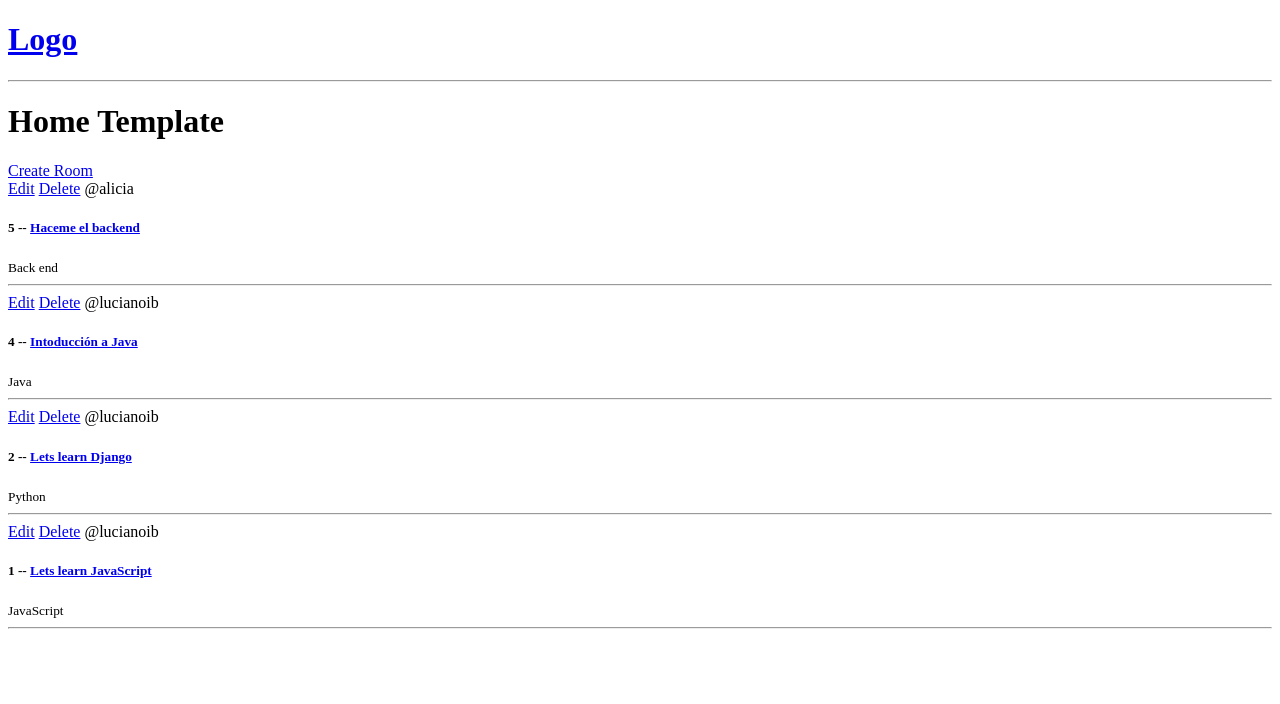
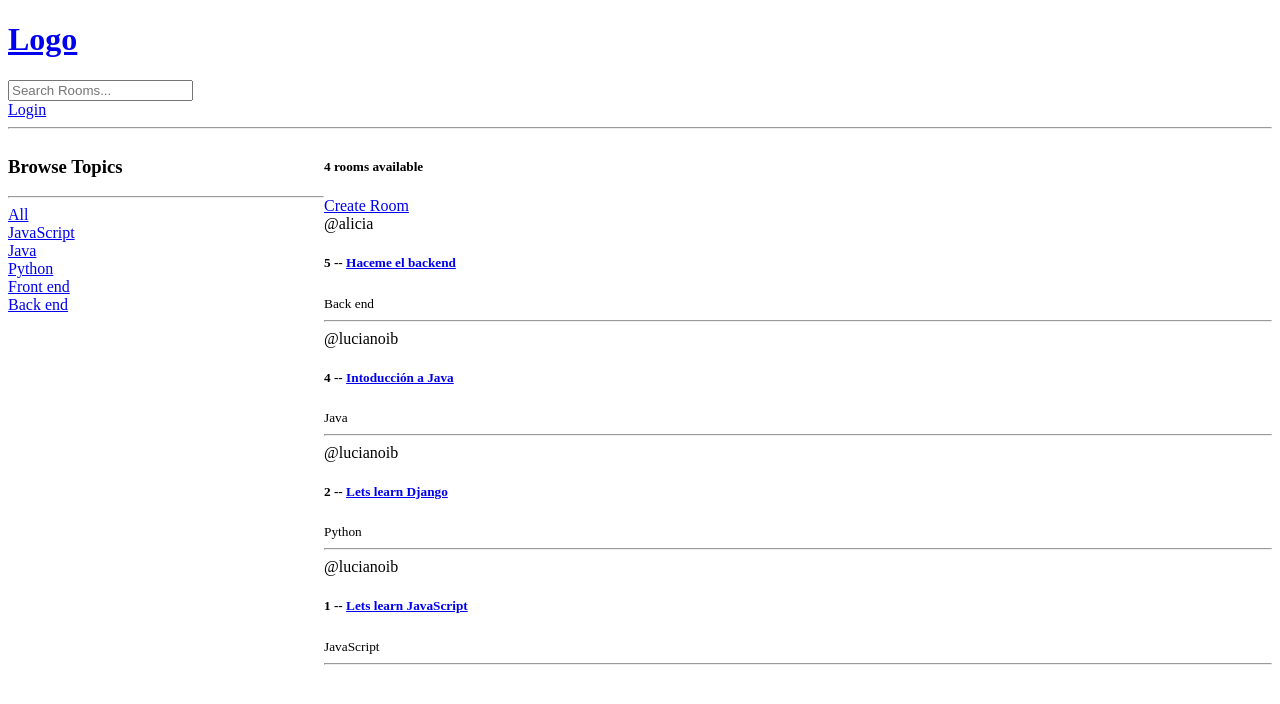
Before and after one commit to luciano393/project-django, a Django app: page / in a window 1280 px wide. Shown: the top 704 px of the page. Run offline with Django 3.2, Linux system fonts and the light colour scheme; data comes from the database, SQL or seed files in the repository; both versions use the stored data as it was after the commit.

Commit message:
crud login, logout and register

```diff
--- a/base/templates/base/home.html
+++ b/base/templates/base/home.html
@@ -2,17 +2,43 @@
 
 {% block content %}
 
-<h1>Home Template</h1>
+<style>
+    .home-container {
+        display: grid;
+        grid-template-columns: 1fr 3fr;
+    }
+</style>
+
+<div class="home-container">
 
     <div>
+        <h3>Browse Topics</h3>
+        <hr>
 
+        <div>
+            <a href="{% url 'home' %}">All</a>
+        </div>
+
+        {% for topic in topics %}
+            <div>
+                <a href="{% url 'home' %}?q={{topic.name}}">{{topic.name}}</a>
+            </div>
+        {% endfor %}
+    </div>
+
+
+    <div>
+        <h5>{{room_count}} rooms available</h5>
         <a href="{% url 'create-room' %}">Create Room</a>
 
         <div>
             {% for room in rooms %}
                 <div>
+                    {% if request.user == room.host %}
                     <a href="{% url 'update-room' room.id %}">Edit</a>
                     <a href="{% url 'delete-room' room.id %}">Delete</a>
+                    {% endif %}
+
                     <span>@{{room.host.username}}</span>
                     <h5>{{room.id}} -- <a href="{% url 'room' room.id %}">{{room.name}}</a></h5>
                     <small>{{room.topic.name}}</small>
@@ -21,6 +47,8 @@
             {% endfor %}
 
         </div>
+    </div>
+
 
 </div>
 
--- a/base/urls.py
+++ b/base/urls.py
@@ -3,6 +3,10 @@ from django.urls.resolvers import URLPattern
 from . import views
 
 urlpatterns = [
+    path('login/', views.loginPage, name='login'),
+    path('logout/', views.logoutUser, name='logout'),
+    path('register/', views.registerPage, name='register'),
+
     path('', views.home, name="home"),
     path('room/<str:pk>', views.room, name="room"),
 
--- a/base/views.py
+++ b/base/views.py
@@ -1,6 +1,12 @@
 from django.shortcuts import render, redirect
+from django.db.models import Q
 from django.http import HttpResponse
-from .models import Room
+from django.contrib.auth.models import User
+from django.contrib.auth.decorators import login_required
+from django.contrib import messages
+from django.contrib.auth import authenticate, login, logout
+from django.contrib.auth.forms import UserCreationForm
+from .models import Room, Topic
 from .forms import RoomForm
 # Create your views here.
 
@@ -10,9 +16,64 @@ from .forms import RoomForm
     {'id':3, 'name': 'Frontend developers'}
 ] """
 
+def loginPage(request):
+    page = 'login'
+
+    if request.user.is_authenticated:
+        return redirect('home')
+
+    if request.method == 'POST':
+        username = request.POST.get('username').lower()
+        password = request.POST.get('password')
+
+        try:
+            user = User.objects.get(username=username)
+        except:
+            messages.error(request, 'User does not exist')
+
+        user = authenticate(request, username=username, password=password)
+
+        if user is not None:
+            login(request, user)
+            return redirect('home')
+        else:
+            messages.error(request, 'Username OR password does not exist')
+    context = { 'page': page }
+    return render(request, 'base/login_register.html', context)
+
+def logoutUser(request):
+    logout(request)
+    return redirect('home')
+
+def registerPage(request):
+    form = UserCreationForm()
+
+    if request.method == 'POST':
+        form = UserCreationForm(request.POST)
+        if form.is_valid():
+            user = form.save(commit=False)
+            user.username = user.username.lower()
+            user.save()
+            login(request, user)
+            return redirect('home')
+        else:
+            messages.error(request, 'An error ocurred during registration')
+
+    return render(request, 'base/login_register.html', {'form': form})
+
+
 def home(request):
-    rooms = Room.objects.all()
-    context = {'rooms': rooms}
+    q = request.GET.get('q') if request.GET.get('q') != None else ''
+    rooms = Room.objects.filter(
+        Q(topic__name__icontains=q) |
+        Q(name__icontains=q) |
+        Q(description__icontains=q)
+        )
+
+    topics = Topic.objects.all()
+    room_count = rooms.count()
+
+    context = {'rooms': rooms, 'topics': topics, 'room_count': room_count}
     return render(request, 'base/home.html', context)
 
 def room(request, pk):
@@ -20,6 +81,7 @@ def room(request, pk):
     context = {'room': room}
     return render(request, 'base/room.html', context)
 
+@login_required(login_url='/login')
 def createRoom(request):
     form = RoomForm
     if request.method == 'POST':
@@ -35,6 +97,9 @@ def updateRoom(request, pk):
     room = Room.objects.get(id=pk)
     form = RoomForm(instance=room)
 
+    if request.user != room.host:
+        return HttpResponse("Your are not allowed here!!")
+
     if request.method == 'POST':
         form = RoomForm(request.POST, instance=room)
         if form.is_valid():
@@ -46,7 +111,12 @@ def updateRoom(request, pk):
 
 def deleteRoom(request, pk):
     room = Room.objects.get(id=pk)
+
+    if request.user != room.host:
+        return HttpResponse("Your are not allowed here!!")
+
     if request.method == 'POST':
         room.delete()
         return redirect('home')
+
     return render(request, "base/delete.html", {'obj':room})
--- a/templates/main.html
+++ b/templates/main.html
@@ -8,6 +8,13 @@
 </head>
 <body>
     {% include 'navbar.html' %}
+    {% if messages %}
+        <ul class="messages">
+            {% for message in messages %}
+            <li>{{ message }}</li>
+            {% endfor %}
+        </ul>
+    {% endif %}
 
     {% block content %}
 
--- a/templates/navbar.html
+++ b/templates/navbar.html
@@ -2,4 +2,14 @@
     <h1>Logo</h1>
 </a>
 
+<form method="GET" action="{% url 'home' %}">
+    <input type="text" name="q" placeholder="Search Rooms..." />
+</form>
+
+{% if request.user.is_authenticated %}
+<p>Hello {{request.user}}</p>
+<a href="{% url 'logout' %}">Logout</a>
+{% else %}
+<a href="{% url 'login' %}">Login</a>
+{% endif %}
 <hr>
```
Also changed, not shown: base/templates/base/login_register.html (added, +34 -0 lines), db.sqlite3. Lines whose indentation alone changed are shown as unchanged.
